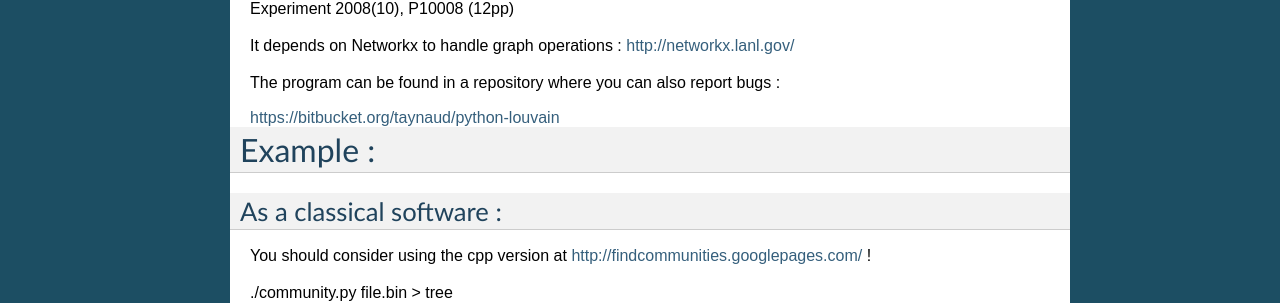
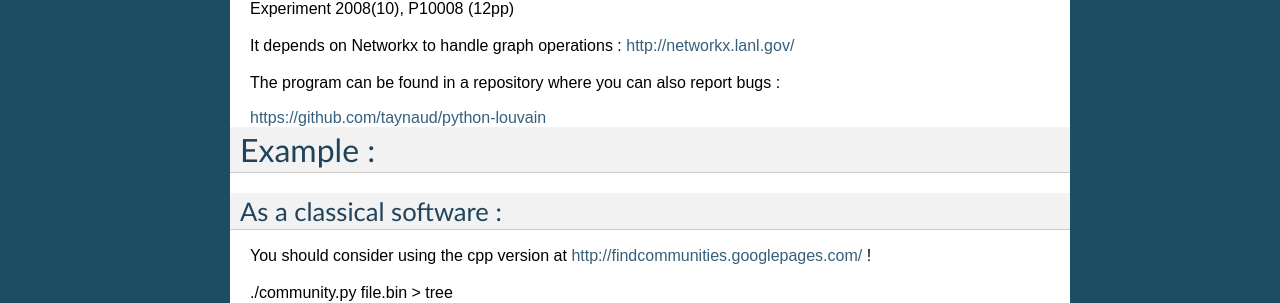
Before and after one commit to taynaud/python-louvain, a Sphinx documentation site: the page built from docs/index.rst, in a window 1280 px wide. Shown: the part 288-591 px from the top of the page. Built offline with Sphinx 7.4.7, drawn with Linux system fonts in a browser that asks for light colours; some of the changed lines change nothing that is shown.

Commit message:
Refer to github repo in the doc

```diff
--- a/docs/index.rst
+++ b/docs/index.rst
@@ -29,7 +29,7 @@ The program can be found in a repository where you can also report bugs :
 
 .. raw:: html
 
-    <a href="https://bitbucket.org/taynaud/python-louvain">https://bitbucket.org/taynaud/python-louvain</a>
+    <a href="https://github.com/taynaud/python-louvain">https://github.com/taynaud/python-louvain</a>
 
 
 
```
